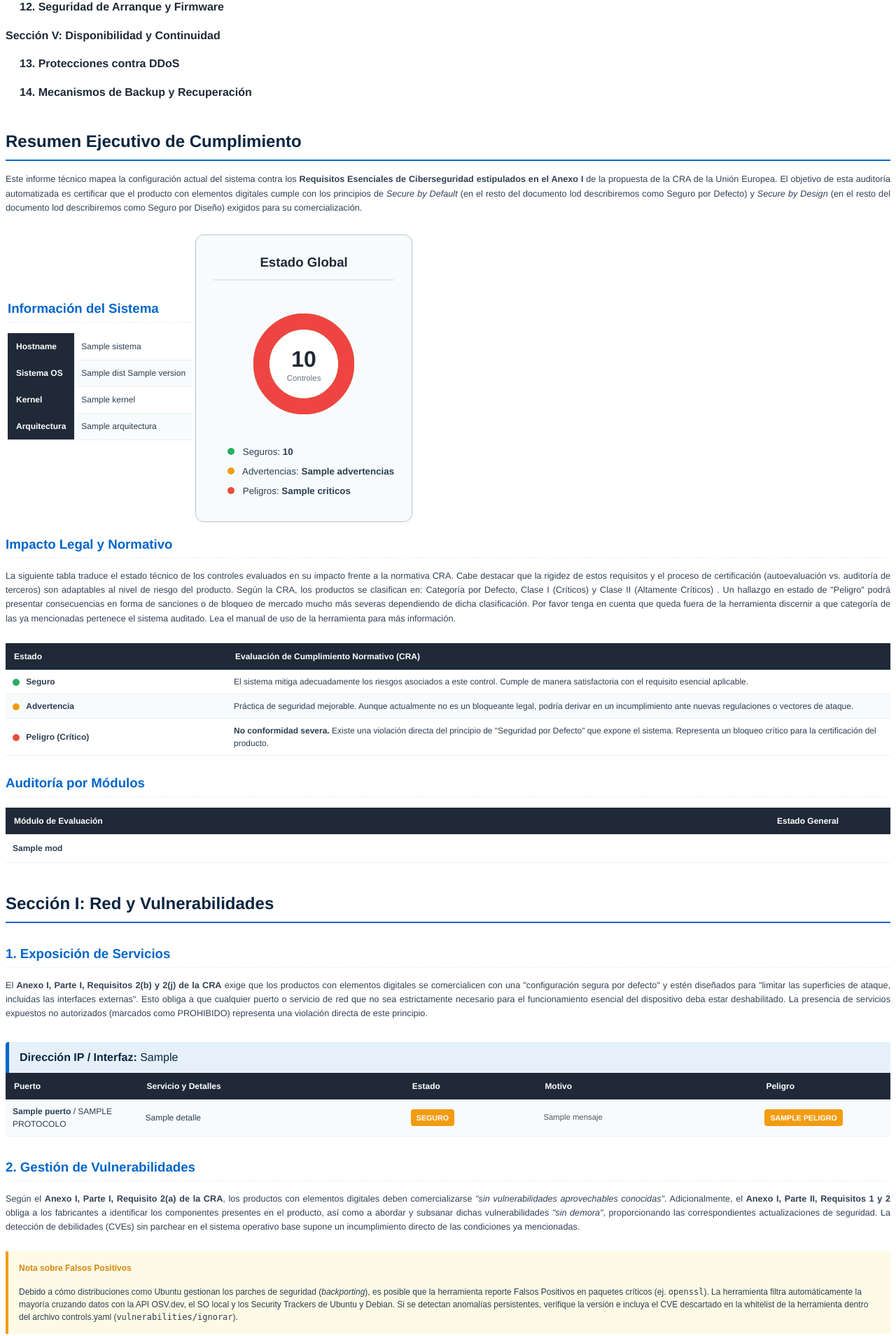
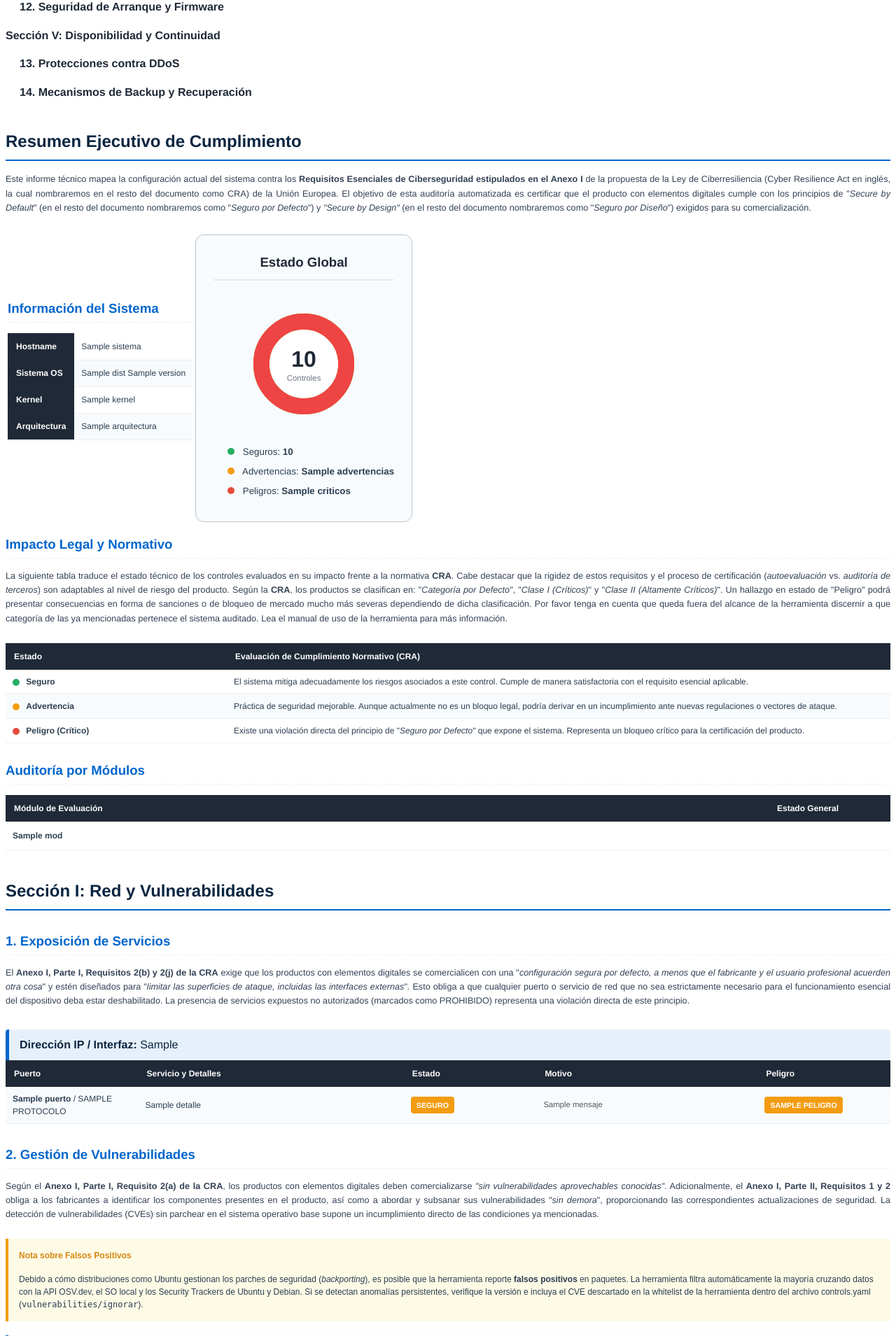
Before and after one commit to AlvaroSanGar/SealGuard, a Python web app: template herramienta_cra/templates/report_template.html in a window 1280 px wide. Shown: the part 1613-3522 px from the top of the page at 70% size. Run offline with Jinja, Linux system fonts and the light colour scheme; the template is opened without the code that fills it: most values are stand-ins (such as "Sample title", 1, 10 or a date in 2020).

Commit message:
Depuración reporte, report_generator, yaml (completamente depurado) e integridad (carga segura del yaml)

```diff
--- a/herramienta_cra/templates/report_template.html
+++ b/herramienta_cra/templates/report_template.html
@@ -60,9 +60,11 @@
     <h1 id="resumen" class="section-title">Resumen Ejecutivo de Cumplimiento</h1>
     <p class="cra-context-text">
         Este informe técnico mapea la configuración actual del sistema contra los <strong>Requisitos Esenciales de Ciberseguridad
-         estipulados en el Anexo I</strong> de la propuesta de la CRA de la Unión Europea. El objetivo de esta auditoría automatizada
-         es certificar que el producto con elementos digitales cumple con los principios de <em>Secure by Default</em> (en el resto del documento lod describiremos como Seguro por Defecto) y
-         <em>Secure by Design</em> (en el resto del documento lod describiremos como Seguro por Diseño) exigidos para su comercialización.
+        estipulados en el Anexo I</strong> de la propuesta de la Ley de Ciberresiliencia (Cyber  Resilience Act en inglés, la cual
+        nombraremos en el resto del documento como CRA) de la Unión Europea. El objetivo de esta auditoría automatizada es certificar
+        que el producto con elementos digitales cumple con los principios de "<em>Secure by Default</em>" (en el resto del documento
+        nombraremos como "<em>Seguro por Defecto</em>") y <em>"Secure by Design"</em> (en el resto del documento nombraremos como
+        "<em>Seguro por Diseño</em>") exigidos para su comercialización.
     </p>
 
 <table class="layout-table">
@@ -109,11 +111,12 @@
 
 <h2 class="subsection-title mt-sm">Impacto Legal y Normativo</h2>
     <p class="cra-context-text">
-        La siguiente tabla traduce el estado técnico de los controles evaluados en su impacto frente a la normativa CRA. Cabe destacar que
-        la rigidez de estos requisitos y el proceso de certificación (autoevaluación vs. auditoría de terceros) son adaptables al nivel
-        de riesgo del producto. Según la CRA, los productos se clasifican en: Categoría por Defecto, Clase I (Críticos) y Clase II (Altamente Críticos)
-        . Un hallazgo en estado de "Peligro" podrá presentar consecuencias en forma de sanciones o de bloqueo de mercado mucho más severas dependiendo de dicha clasificación.
-        Por favor tenga en cuenta que queda fuera de la herramienta discernir a que categoría de las ya mencionadas pertenece el sistema auditado. Lea el manual de uso de la
+        La siguiente tabla traduce el estado técnico de los controles evaluados en su impacto frente a la normativa <strong>CRA</strong>. Cabe destacar que
+        la rigidez de estos requisitos y el proceso de certificación (<em>autoevaluación</em> vs. <em>auditoría de terceros</em>) son adaptables al nivel
+        de riesgo del producto. Según la <strong>CRA</strong>, los productos se clasifican en: "<em>Categoría por Defecto</em>", "<em>Clase I (Críticos)</em>"
+        y "<em>Clase II (Altamente Críticos)</em>". Un hallazgo en estado de "Peligro" podrá presentar consecuencias en forma de sanciones o de bloqueo de
+        mercado mucho más severas dependiendo de dicha clasificación.
+        Por favor tenga en cuenta que queda fuera del alcance de la herramienta discernir a que categoría de las ya mencionadas pertenece el sistema auditado. Lea el manual de uso de la
         herramienta para más información.
     </p>
     <table class="data-table mt-0">
@@ -130,11 +133,11 @@
             </tr>
             <tr>
                 <td><span class="dot bg-warning table-dot"></span> <strong>Advertencia</strong></td>
-                <td>Práctica de seguridad mejorable. Aunque actualmente no es un bloqueante legal, podría derivar en un incumplimiento ante nuevas regulaciones o vectores de ataque.</td>
+                <td>Práctica de seguridad mejorable. Aunque actualmente no es un bloquo legal, podría derivar en un incumplimiento ante nuevas regulaciones o vectores de ataque.</td>
             </tr>
             <tr>
                 <td><span class="dot bg-danger table-dot"></span> <strong>Peligro (Crítico)</strong></td>
-                <td><strong>No conformidad severa.</strong> Existe una violación directa del principio de "Seguridad por Defecto" que expone el sistema. Representa un bloqueo crítico para la certificación del producto.</td>
+                <td>Existe una violación directa del principio de "<em>Seguro por Defecto</em>" que expone el sistema. Representa un bloqueo crítico para la certificación del producto.</td>
             </tr>
         </tbody>
     </table>
@@ -179,7 +182,8 @@
     <!-- Explicación normativa -->
         <p class="cra-context-text">
             El <strong>Anexo I, Parte I, Requisitos 2(b) y 2(j) de la CRA</strong> exige que los productos con elementos digitales se comercialicen con una
-            "configuración segura por defecto" y estén diseñados para "limitar las superficies de ataque, incluidas las interfaces externas".
+            "<em>configuración segura por defecto, a menos que el fabricante y el usuario profesional acuerden otra cosa</em>" y estén diseñados para "<em>limitar
+            las superficies de ataque, incluidas las interfaces externas</em>".
             Esto obliga a que cualquier puerto o servicio de red que no sea estrictamente necesario para el funcionamiento esencial del dispositivo deba
             estar deshabilitado. La presencia de servicios expuestos no autorizados (marcados como PROHIBIDO) representa una violación directa de este
             principio.
@@ -202,8 +206,8 @@
         {# Comprobamos si esta interfaz solo tiene el puerto "falso" de relleno #}
         {% if grupo.list[0].puerto == '-' %}
             <tr>
-                <td colspan="5" style="text-align: center; padding: 15px; color: #155724;">
-                    <strong>Red Segura:</strong> No se detectaron puertos abiertos ni servicios expuestos no autorizados en esta interfaz.
+                <td colspan="5" style="text-align: center; padding: 15px; color: #555;">
+                    No se detectaron puertos abiertos ni servicios expuestos no autorizados en esta interfaz.
                 </td>
             </tr>
         {% else %}
@@ -238,15 +242,16 @@
     <p class="cra-context-text">
         Según el <strong>Anexo I, Parte I, Requisito 2(a) de la CRA</strong>, los productos con elementos digitales deben comercializarse <em>"sin vulnerabilidades aprovechables conocidas"</em>.
         Adicionalmente, el <strong>Anexo I, Parte II, Requisitos 1 y 2</strong> obliga a los fabricantes a identificar los componentes presentes en el producto, así como a abordar y subsanar
-        dichas vulnerabilidades <em>"sin demora"</em>, proporcionando las correspondientes actualizaciones de seguridad. La detección de debilidades (CVEs) sin parchear en el sistema operativo
+        sus vulnerabilidades "<em>sin demora</em>", proporcionando las correspondientes actualizaciones de seguridad. La detección de vulnerabilidades (CVEs) sin parchear en el sistema operativo
         base supone un incumplimiento directo de las condiciones ya mencionadas.
     </p>
 
     <div class="info-box" style="padding: 15px; border-left: 4px solid #f39c12; background-color: #fdfae6; font-family: sans-serif; font-size: 0.9em;">
         <h4 style="margin-top: 0; color: #d68910;">Nota sobre Falsos Positivos</h4>
         <p style="margin-bottom: 0;">
-            Debido a cómo distribuciones como Ubuntu gestionan los parches de seguridad (<em>backporting</em>), es posible que la herramienta reporte Falsos
-            Positivos en paquetes críticos (ej. <code>openssl</code>). La herramienta filtra automáticamente la mayoría cruzando datos con la API OSV.dev, el SO local
+            Debido a cómo distribuciones como Ubuntu gestionan los parches de seguridad (<em>backporting</em>), es posible que la herramienta reporte
+            <strong>falsos positivos </strong>
+            en paquetes. La herramienta filtra automáticamente la mayoría cruzando datos con la API OSV.dev, el SO local
             y los Security Trackers de Ubuntu y Debian. Si se detectan anomalías persistentes, verifique la versión e incluya el CVE descartado en la whitelist de la
             herramienta dentro del archivo controls.yaml (<code>vulnerabilities/ignorar</code>).
         </p>
@@ -328,7 +333,7 @@
         accesos no autorizados mediante mecanismos de control de identidad adecuados. En el nivel del sistema operativo base, esto
         exige la configuración estricta de las políticas de contraseñas (como su caducidad <code>login.defs</code>)
         y la correcta gestión del ciclo de vida de los usuarios. Una configuración laxa en estos parámetros contraviene el principio
-        de seguridad por defecto de la normativa, facilitando ataques de fuerza bruta o escalada de privilegios.
+        de "<en>Seguro por Defecto</en>" de la normativa, facilitando ataques de fuerza bruta, robo de credenciales o escalada de privilegios.
     </p>
 
     <table class="data-table">
@@ -386,8 +391,6 @@
     </table>
 
     <h3 style="font-size: 11pt; color: var(--navy-blue); margin-bottom: 8px;">Políticas individuales</h3>
-    <p class="text-xs" style="margin-bottom: 10px;">Valores extraídos del archivo <code>/etc/shadow</code> para los usuarios listados anteriormente.</p>
-
     <table class="data-table text-xs">
         <thead>
             <tr>
@@ -417,10 +420,10 @@
     <h2 class="subsection-title">5. Autenticación Multifactor</h2>
     <!-- Contexto normativo -->
     <p class="cra-context-text">
-        En consonancia con el requisito de gestión de la identidad y control de acceso de la <strong>CRA (Requisito 2.d)</strong>,
+        En consonancia con el requisito de gestión de la identidad y control de acceso de la <strong>CRA Anexo I, Parte I, Requisito 2(d)</strong>,
         la implementación de Autenticación Multifactor (MFA) constituye un control técnico fundamental. Su ausencia en vías de acceso
          críticas, como la administración remota, representa un riesgo severo de suplantación de identidad que comprometería la
-         validación del sistema como "seguro por defecto" exigido por la normativa.
+         validación del sistema como "<en>Seguro por Defecto</en>" exigido por la normativa.
     </p>
 
     {% if datos['2FA'].mfa_global %}
@@ -503,7 +506,7 @@
             </tr>
             {% else %}
             <tr>
-                <td colspan="3" class="text-center">No se han encontrado tokens 2FA en los directorios personales.</td>
+                <td colspan="3" class="text-center">No se han encontrado tokens MFA en los directorios personales.</td>
             </tr>
             {% endfor %}
         </tbody>
@@ -534,16 +537,19 @@
     <h1 id="anexo-3" class="section-title">Sección III: Hardening del Sistema</h1>
 
     <p class="cra-context-text">
-        La <strong>Ley de Ciberresiliencia (CRA)</strong> establece en su <strong>Anexo I, Parte I, Requisito 2(b)</strong> que los productos
-        se comercializarán con una «configuración segura por defecto». El proceso de bastionado (hardening) evaluado en esta sección es el
+        Tal y como hemos comentado anteriormente, la <strong>CRA</strong> establece en su <strong>Anexo I, Parte I, Requisito 2(b)</strong> que los productos
+        se comercializarán con una "<en>configuración segura por defecto</en>". El proceso de bastionado (hardening) evaluado en esta sección es el
         mecanismo técnico principal para auditar dicho estado. Asimismo, los controles detallados a continuación responden directamente a la
-        obligación de salvaguardar la integridad de los programas frente a manipulaciones <strong>(Requisito 2.f)</strong> y aplicar
-        mecanismos para mitigar el aprovechamiento de vulnerabilidades <strong>(Requisito 2.k)</strong>.
+        obligación de salvaguardar la integridad de los programas frente a manipulaciones (<strong>Aenxo I, Parte I, Requisito 2(f)</strong>) y aplicar
+        mecanismos para mitigar el aprovechamiento de vulnerabilidades (<strong>Aenxo I, Parte I, Requisito 2(k)</strong>).
     </p>
 
     <h2 class="subsection-title">6. Control de Acceso y Memoria</h2>
     <p class="cra-context-text">
-        La implementación de sistemas de Control de Acceso Obligatorio (MAC) y la randomización de memoria (ASLR) permiten al producto cumplir con el <strong>Requisito 2(k) de la CRA</strong>, el cual exige diseñar los sistemas provistos de «mecanismos y técnicas adecuados para paliar el aprovechamiento de las vulnerabilidades», limitando el impacto de un posible incidente.
+        La implementación de sistemas de Control de Acceso Obligatorio (MAC) y la randomización de memoria (ASLR) permiten al
+        producto cumplir con el <strong>Aenxo I, Parte I, Requisito 2(k) de la CRA</strong>, el cual exige diseñar los sistemas
+        provistos de "<en>mecanismos y técnicas adecuados para paliar el aprovechamiento de las vulnerabilidades</en>",
+        limitando el impacto de un posible incidente.
     </p>
     <table class="data-table text-xs table-fixed">
         <thead>
```
Also changed, not shown: herramienta_cra/config/controls.yaml (+39 -32 lines), herramienta_cra/core/report_generator.py (+4 -4 lines), herramienta_cra/modules/integrity.py (+10 -11 lines).
